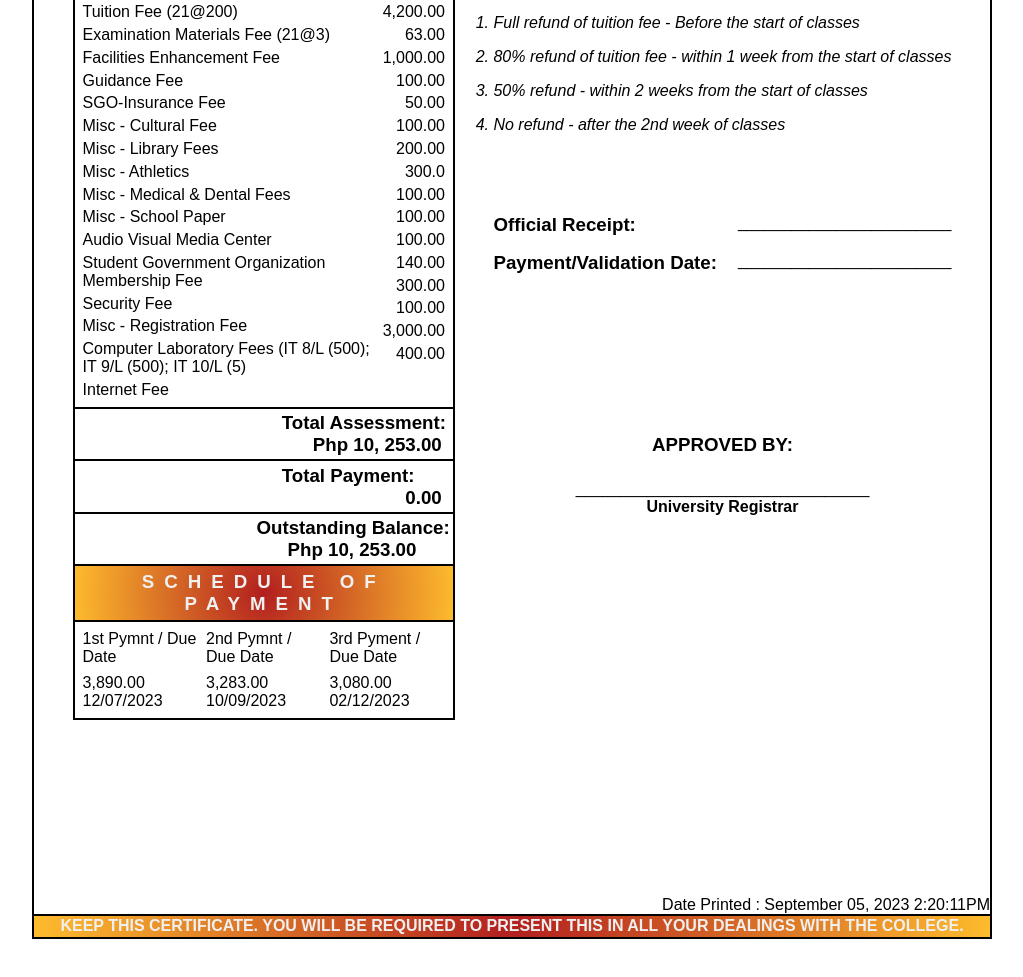
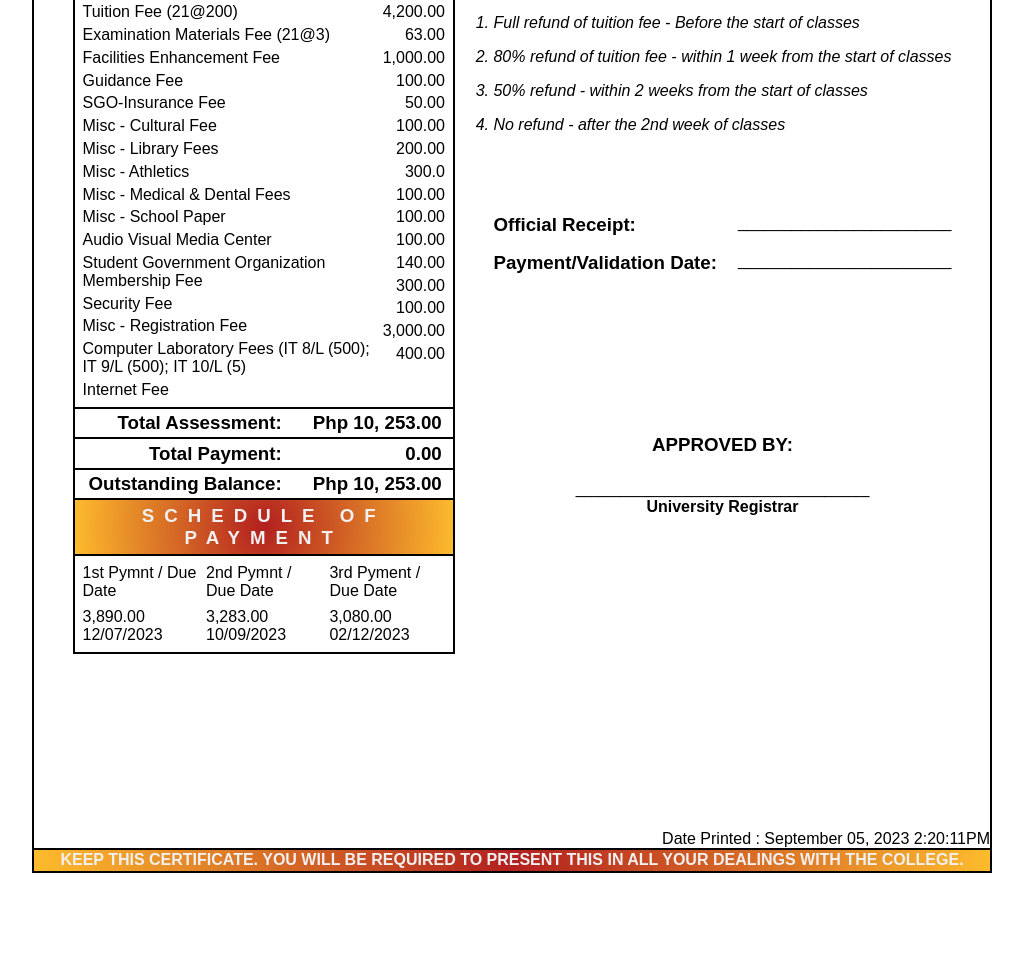
Before and after one commit to raishudesu/cor-drill, a plain HTML site: page index.html in a window 1280 px wide. Shown: the part 1097-2074 px from the top of the page, without its empty margins (128-1151 px from the left). Drawn offline with Linux system fonts and the light colour scheme.

Commit message:
updated total subclass

```diff
--- a/style.css
+++ b/style.css
@@ -198,7 +198,7 @@ section {
   padding: 0.2rem;
 }
 
-.total span {
+.total div {
   display: flex;
 }
 
```
